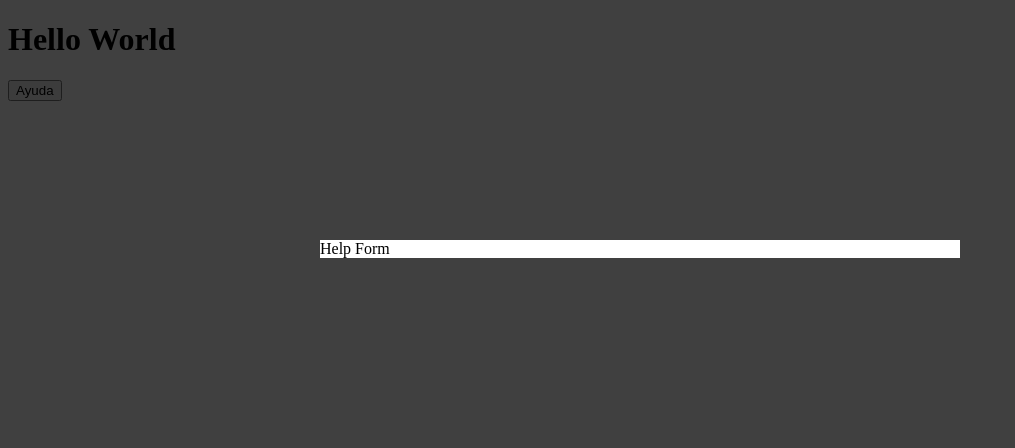
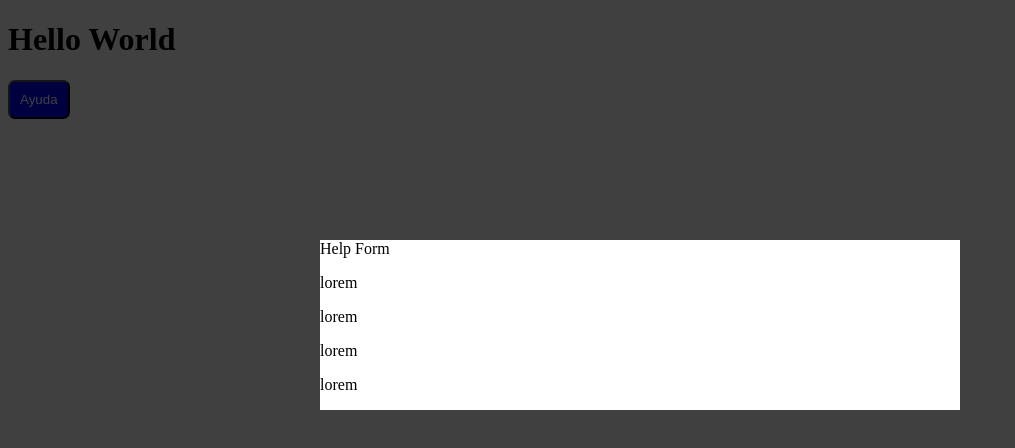
Before and after one commit to ivettepinto/tdx-tickets, a React (Create React App) app: page / in a window 1280 px wide. Both pictures are taken after a click on the button "Ayuda". Shown: the top 448 px of the page, without its empty margins (0-1015 px from the left). Built offline with nearby package versions, Linux system fonts and the light colour scheme.

Commit message:
adding table component

```diff
--- /dev/null
+++ b/src/components/buttons/Button.css
@@ -0,0 +1,7 @@
+.HelpButton{
+    padding: 10px;
+    background-color: blue;
+    border-radius: 7px;
+    color: white;
+
+}
--- a/src/components/buttons/Button.js
+++ b/src/components/buttons/Button.js
@@ -1,4 +1,5 @@
 import React from 'react'
+import './Button.css'
 
 const Button = (props) => {
 
@@ -8,7 +9,7 @@ const Button = (props) => {
   }
 
   return (
-      <button onClick={handlerOnClick}>
+      <button onClick={handlerOnClick} className='HelpButton'>
         {props.children}
       </button>
   )
--- a/src/components/helpForm/HelpForm.js
+++ b/src/components/helpForm/HelpForm.js
@@ -1,16 +1,22 @@
-import React from 'react'
-import './HelpForm.css';
+import React from "react";
+import "./HelpForm.css";
 
 const HelpForm = (props) => {
   const handlerOnClick = () => {
     props.onShowModal(false);
-  }
+  };
 
   return (
-    <div className='helpform' onClick={handlerOnClick}>
-        <div className='modal'>Help Form</div>
+    <div className="helpform" onClick={handlerOnClick}>
+      <div className="modal">
+        Help Form
+        <p> lorem </p>
+        <p> lorem </p>
+        <p> lorem </p>
+        <p> lorem </p>
+      </div>
     </div>
-  )
-}
+  );
+};
 
-export default HelpForm
+export default HelpForm;
```
Also changed, not shown: src/components/field/Field.js (added, +40 -0 lines), src/components/tableField/TableField.js (added, +22 -0 lines).
